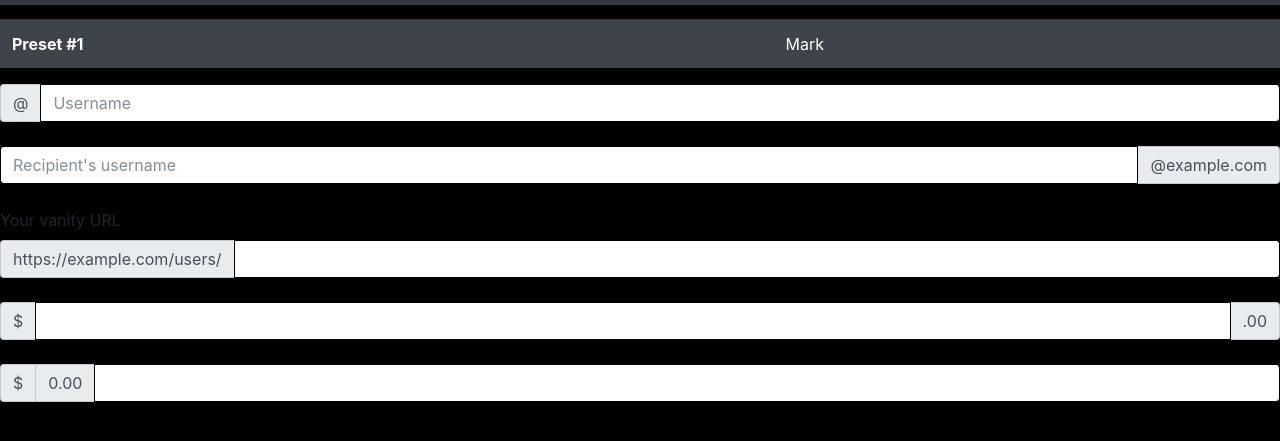
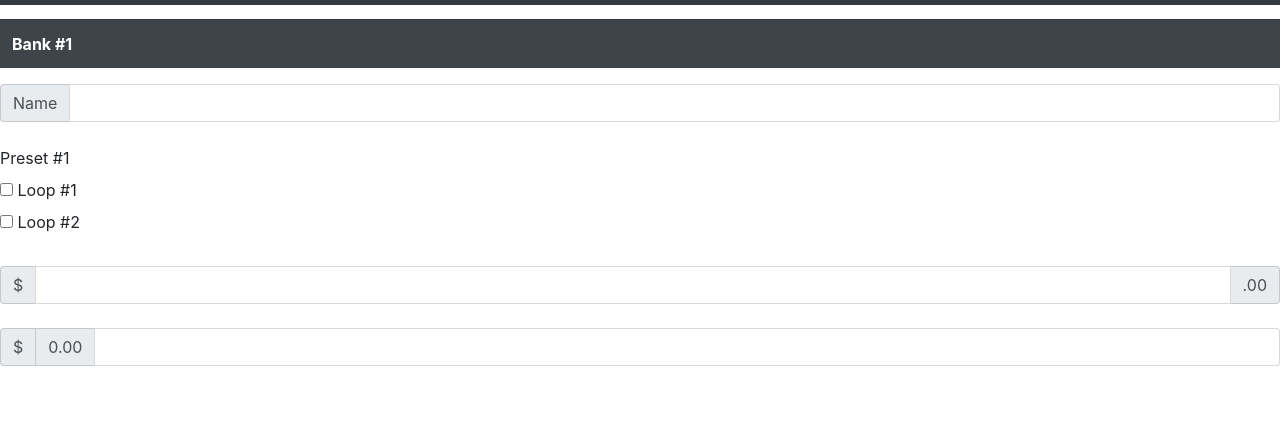
Before and after one commit to jwach/kp_asc_4pl_webapp, a plain HTML site: page static/bank1.html in a window 1280 px wide. Shown: the part 53-494 px from the top of the page. Drawn offline with Linux system fonts and the light colour scheme.

Commit message:
experiments

```diff
--- a/static/assets/css/navbar-top-fixed.css
+++ b/static/assets/css/navbar-top-fixed.css
@@ -2,5 +2,5 @@
 body {
   min-height: 75rem;
   padding-top: 4.5rem;
-  background-color: #000;
+  /*background-color: #000;*/
 }
--- a/static/preset1.html
+++ b/static/bank1.html
@@ -47,26 +47,29 @@
 <table class="table table-striped table-inverse bg-dark">
   <tbody>
     <tr>
-      <th scope="row">Preset #1</th>
-      <td>Mark</td>
+      <th scope="row">Bank #1</th>
+      <td></td>
     </tr>
   </tbody>
 </table>
 
 <div class="input-group">
-  <span class="input-group-addon" id="basic-addon1">@</span>
-  <input type="text" class="form-control" placeholder="Username" aria-label="Username" aria-describedby="basic-addon1">
+  <span class="input-group-addon" id="basic-addon1">Name</span>
+  <input type="text" class="form-control" placeholder="" aria-label="name" aria-describedby="basic-addon1">
 </div>
 <br>
-<div class="input-group">
-  <input type="text" class="form-control" placeholder="Recipient's username" aria-label="Recipient's username" aria-describedby="basic-addon2">
-  <span class="input-group-addon" id="basic-addon2">@example.com</span>
+<label for="basic-url">Preset #1</label>
+<div class="form-check">
+  <label class="form-check-label">
+    <input class="form-check-input" type="checkbox" value="">
+    Loop #1
+  </label>
 </div>
-<br>
-<label for="basic-url">Your vanity URL</label>
-<div class="input-group">
-  <span class="input-group-addon" id="basic-addon3">https://example.com/users/</span>
-  <input type="text" class="form-control" id="basic-url" aria-describedby="basic-addon3">
+<div class="form-check">
+  <label class="form-check-label">
+    <input class="form-check-input" type="checkbox" value="">
+    Loop #2
+  </label>
 </div>
 <br>
 <div class="input-group">
```
Also changed, not shown: static/index.html (+6 -6 lines).
